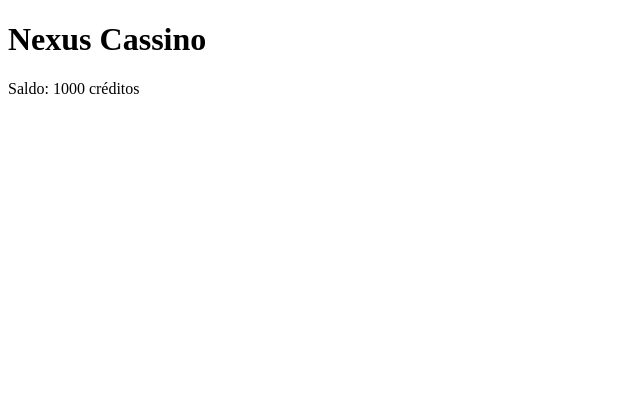
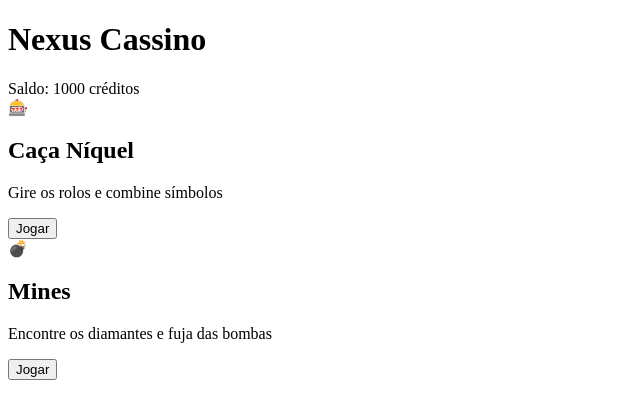
Before and after one commit to eduardofborges-collab/mini-cassino, a React (Vite) app: page / in a window 1280 px wide. Shown: the top 418 px of the page, without its empty margins (0-640 px from the left). Built offline with nearby package versions, Linux system fonts and the light colour scheme.

Commit message:
feat: add game card component

```diff
--- a/src/App.tsx
+++ b/src/App.tsx
@@ -1,9 +1,18 @@
 import Header from './components/Header';
+
+import GameCard from './components/GameCard';
 
 function App() {
   return (
     <div>
       <Header />
+      <main>
+      <GameCard icon='🎰' nome='Caça Níquel' descricao='Gire os rolos e combine símbolos'  />
+      </main>
+
+      <main>
+      <GameCard icon='💣' nome='Mines' descricao='Encontre os diamantes e fuja das bombas'/>
+      </main>
     </div>
   );
 }
--- /dev/null
+++ b/src/components/GameCard.tsx
@@ -0,0 +1,22 @@
+type GameCardProps = {
+    icon: string;
+    nome: string;
+    descricao: string;
+}
+
+
+function GameCard( {icon, nome, descricao}: GameCardProps) {
+  return (
+    <article>
+        <span>{icon}</span>
+
+        <h2>{nome}</h2>
+
+        <p>{descricao}</p>
+
+        <button>Jogar</button>
+    </article>
+  )
+}
+
+export default GameCard;
```
